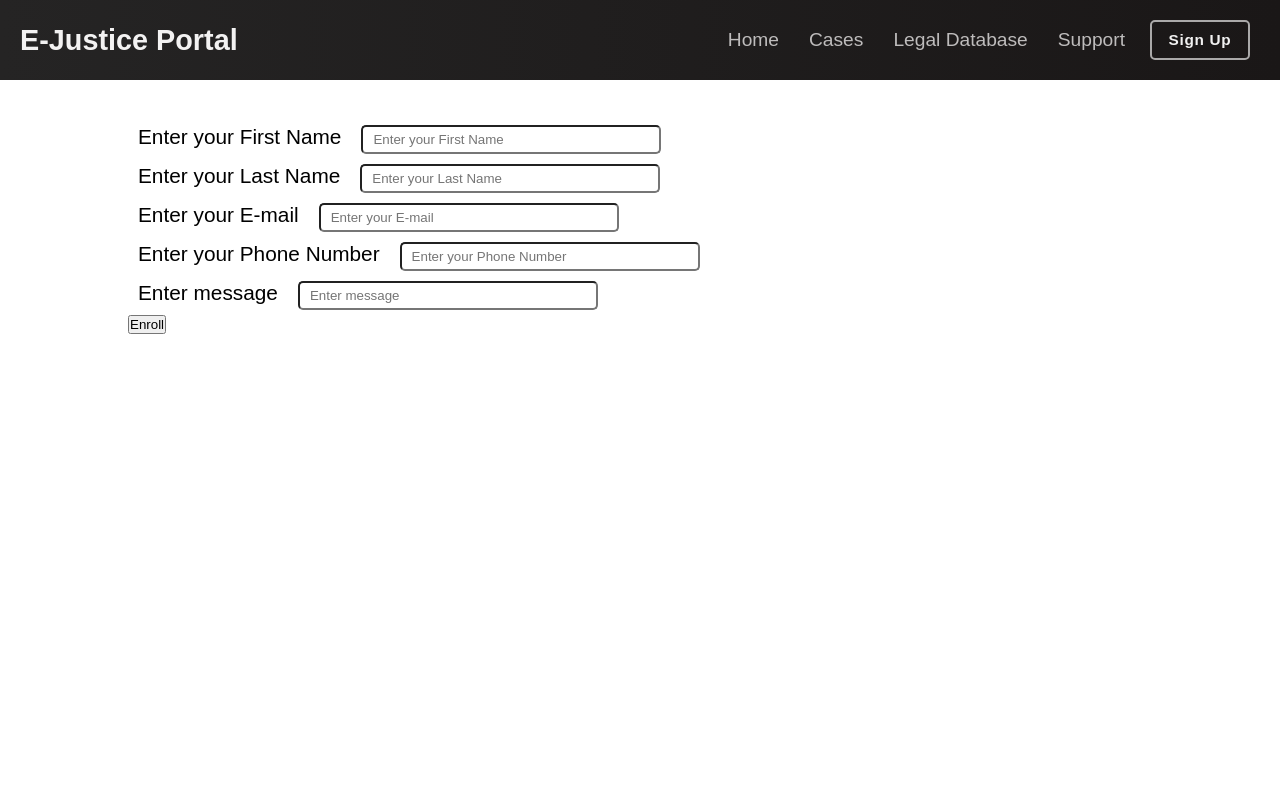
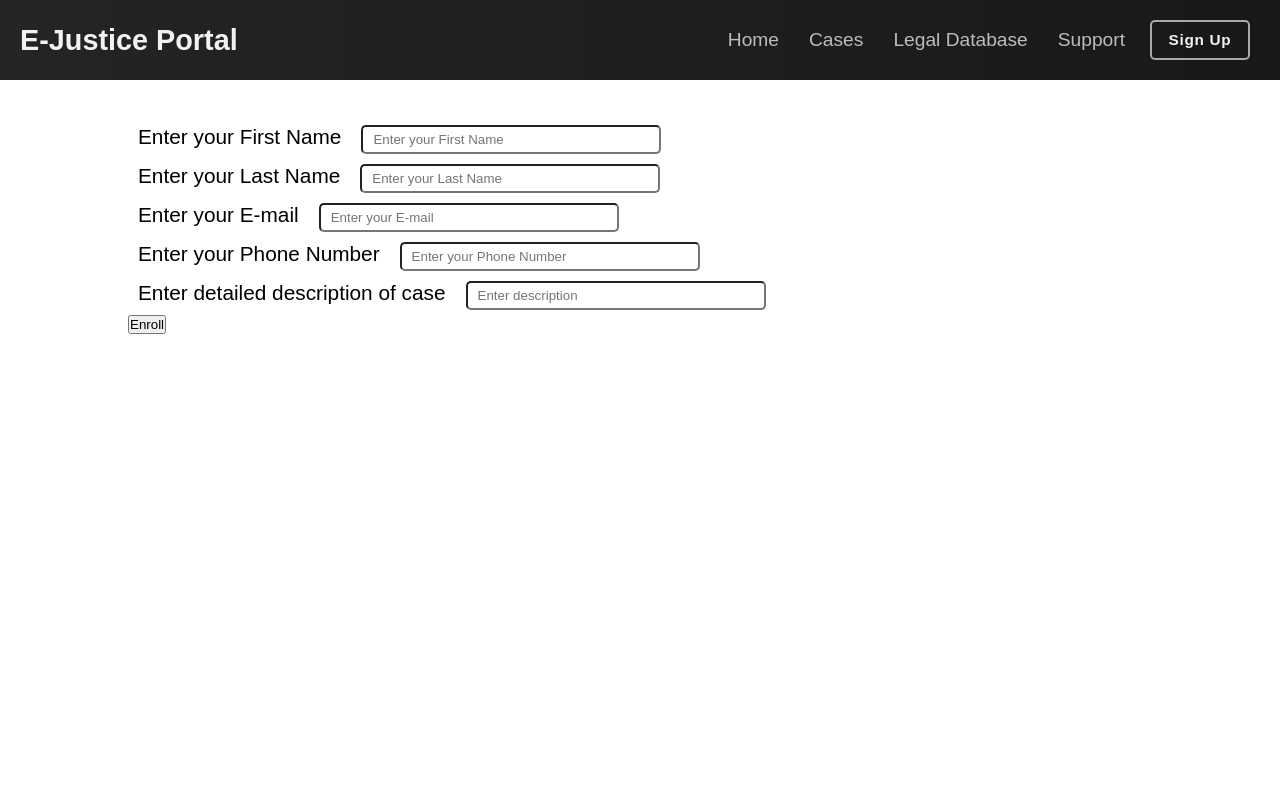
Before and after one commit to KILLERTIAN/case-management, a React (Create React App) app: page /new-case in a window 1280 px wide. Shown: the top 800 px of the page. Built offline with nearby package versions, Linux system fonts and the light colour scheme.

Commit message:
minor change

```diff
--- a/src/components/pages/New_case.js
+++ b/src/components/pages/New_case.js
@@ -76,10 +76,10 @@ function New_case() {
                         <input type="number" placeholder='Enter your Phone Number' name='Number' value={user.Number} required onChange={data} /></div>
 
                     <div>
-                        <label htmlFor="">Enter message
+                        <label htmlFor="">Enter detailed description of case
                         </label>
 
-                        <input type="text" placeholder='Enter message' name='Message' value={user.Message} required onChange={data} /></div>
+                        <input type="text" placeholder='Enter description' name='Message' value={user.Message} required onChange={data} /></div>
 
 
 
```
